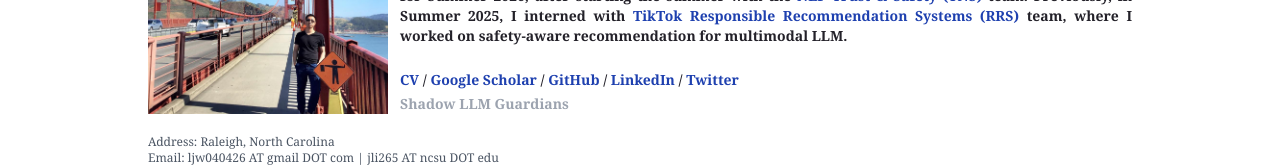
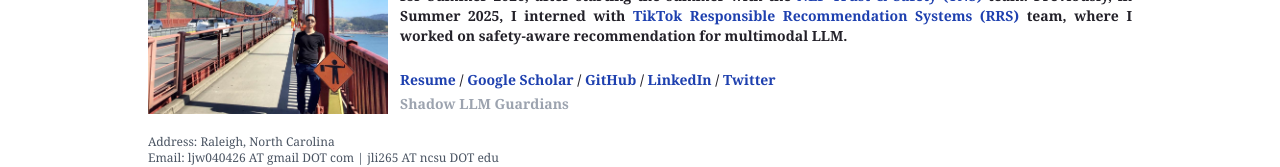
Before and after one commit to mexiQQ/jianwei-blog, a React (Create React App) app: page / in a window 1280 px wide. Shown: the part 250-417 px from the top of the page. Built offline with nearby package versions, Linux system fonts and the light colour scheme.

Commit message:
Rename CV link to Resume

```diff
--- a/src/components/Bio.js
+++ b/src/components/Bio.js
@@ -23,7 +23,7 @@ const Bio = () => {
       {/* <p className="mt-1">
         I am also actively looking for the collabrating opportunities in the feild of <span className="text-red-600">AI Safety</span> and <span className="text-red-600">Efficient AI</span> from Industry, especially the direction of <span className="text-red-600">Shadow LLM</span>.
       </p> */}
-      <p className="mt-6"><a className="text-blue-800 hover:underline" href="https://drive.google.com/file/d/16Q0pZ-b4VdBA35YY9vv8HfbW43WxXhP6/view?usp=sharing" target="_blank" rel="noopener noreferrer">CV</a> / <a className="text-blue-800" href="https://scholar.google.com/citations?user=6lFRe2MAAAAJ&hl=en&authuser=2">Google Scholar</a> / <a className="text-blue-800" href="https://github.com/mexiQQ" target="_blank" rel="noopener noreferrer">GitHub</a> / <a className="text-blue-800" href="https://www.linkedin.com/in/fourteenljw">LinkedIn</a> / <a className="text-blue-800" href="https://twitter.com/ljw040426">Twitter</a></p>
+      <p className="mt-6"><a className="text-blue-800 hover:underline" href="https://drive.google.com/file/d/16Q0pZ-b4VdBA35YY9vv8HfbW43WxXhP6/view?usp=sharing" target="_blank" rel="noopener noreferrer">Resume</a> / <a className="text-blue-800" href="https://scholar.google.com/citations?user=6lFRe2MAAAAJ&hl=en&authuser=2">Google Scholar</a> / <a className="text-blue-800" href="https://github.com/mexiQQ" target="_blank" rel="noopener noreferrer">GitHub</a> / <a className="text-blue-800" href="https://www.linkedin.com/in/fourteenljw">LinkedIn</a> / <a className="text-blue-800" href="https://twitter.com/ljw040426">Twitter</a></p>
 
       <p className="mt-1"><a className="text-gray-400" href="https://shadow-llm.com/" target="blank">Shadow LLM Guardians</a></p>
     </div>
```
